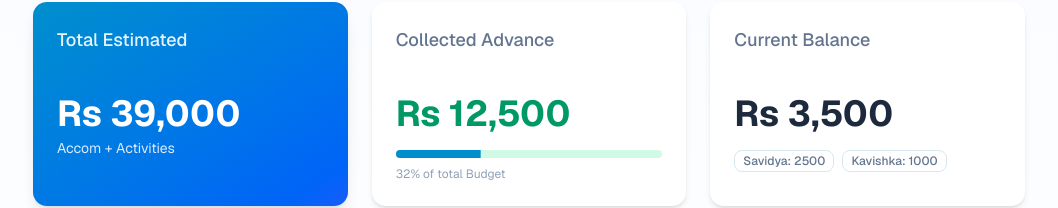
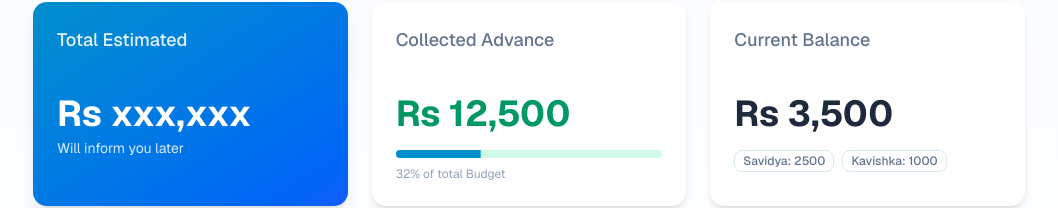
Before and after one commit to Dilusha-Ranasingha/Hikka-Trip, a Next.js app: page / in a window 1280 px wide. Shown: the part 1182-1390 px from the top of the page, without its empty margins (111-1169 px from the left). Built offline with nearby package versions, Linux system fonts and the light colour scheme.

Commit message:
Update estimated amount and description text

```diff
--- a/app/page.tsx
+++ b/app/page.tsx
@@ -117,8 +117,8 @@ export default function HikkaTrip() {
                     <CardTitle className="text-lg font-medium opacity-90">Total Estimated</CardTitle>
                   </CardHeader>
                   <CardContent>
-                    <div className="text-4xl font-bold">Rs 39,000</div>
-                    <p className="text-blue-100 text-sm mt-1">Accom + Activities</p>
+                    <div className="text-4xl font-bold">Rs xxx,xxx</div>
+                    <p className="text-blue-100 text-sm mt-1">Will inform you later</p>
                   </CardContent>
                 </Card>
                 <Card className="border-none shadow-md bg-white dark:bg-slate-800">
```
